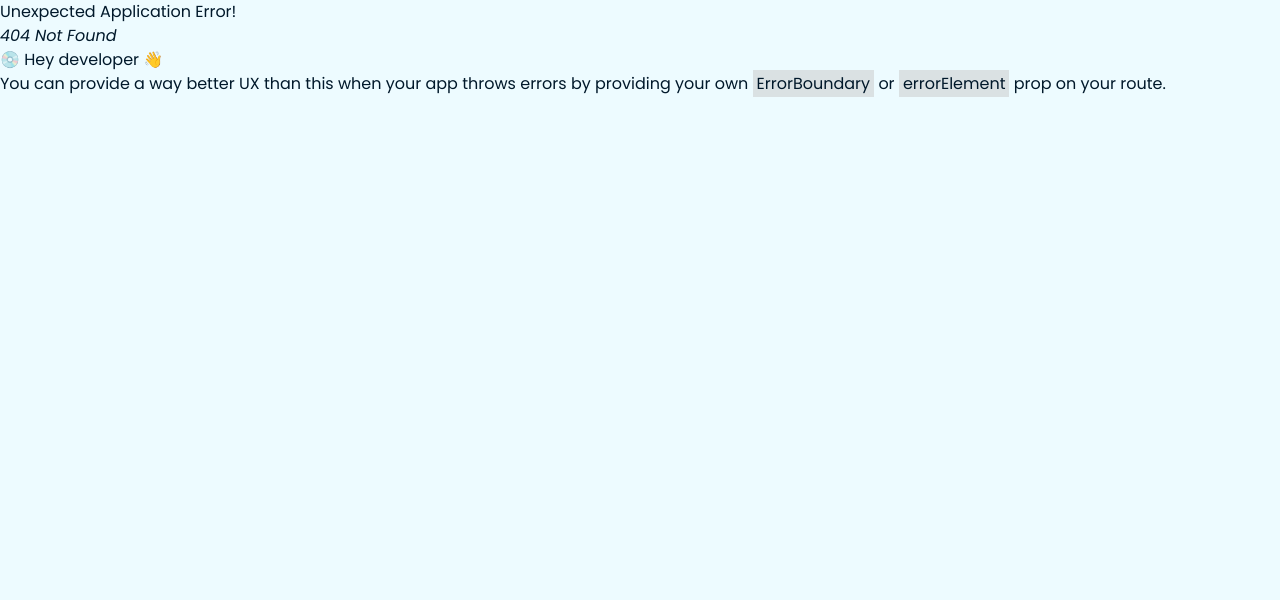
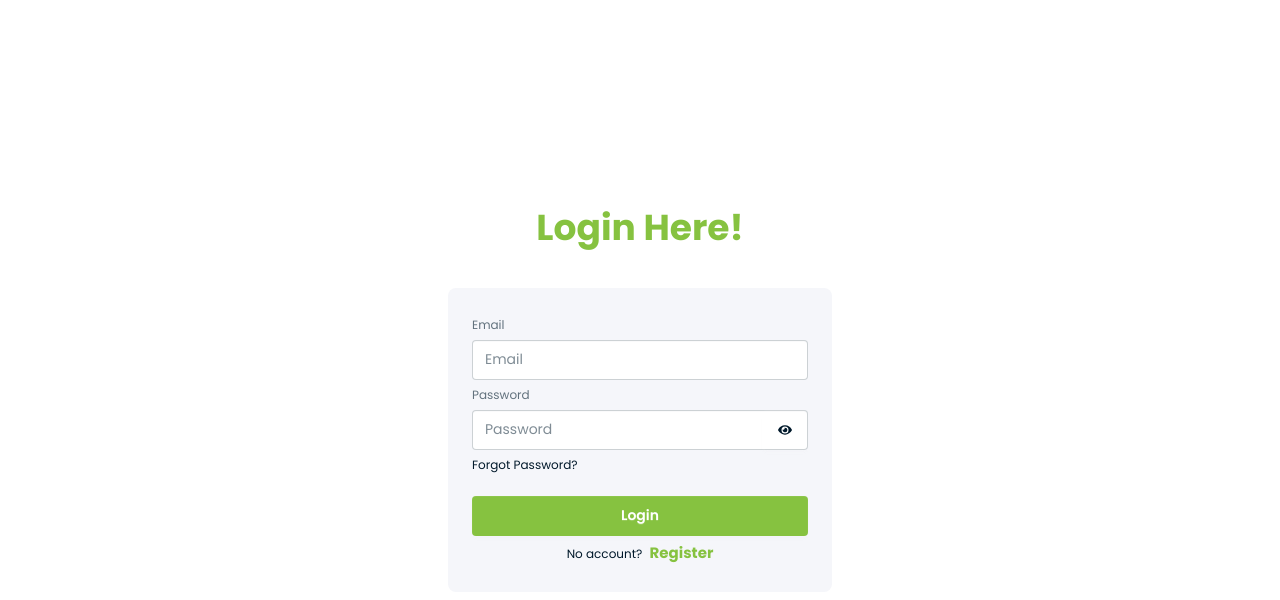
Before and after one commit to biplobrana007/e-tution-client, a React (Vite) app: page /login in a window 1280 px wide. Before the commit this address had no page. Shown: the top 600 px of the page. Built offline with nearby package versions, Linux system fonts and the light colour scheme.

Commit message:
login page design done

```diff
--- a/package.json
+++ b/package.json
@@ -13,6 +13,7 @@
     "@tailwindcss/vite": "^4.1.18",
     "react": "^19.2.0",
     "react-dom": "^19.2.0",
+    "react-hot-toast": "^2.6.0",
     "react-icons": "^5.5.0",
     "react-router": "^7.10.1",
     "tailwindcss": "^4.1.18"
--- a/src/Components/Navbar/Navbar.jsx
+++ b/src/Components/Navbar/Navbar.jsx
@@ -49,14 +49,14 @@ const Navbar = () => {
               </ul>
             </div>
             <Link to="/">
-              <Logo className="text-3xl font-semibold"></Logo>
+              <Logo className="text-3xl font-semibold ml-3"></Logo>
             </Link>
           </div>
           <div className="navbar-center hidden lg:flex">
             <ul className="menu gap-2 menu-horizontal px-1">{links}</ul>
           </div>
           <div className="navbar-end">
-            <Link to="/login" className=" text-primary border px-5 py-2 rounded font-semibold">
+            <Link to="login" className=" text-primary border px-5 py-2 rounded font-semibold">
               Login
             </Link>
           </div>
--- /dev/null
+++ b/src/Pages/Login/Login.jsx
@@ -0,0 +1,95 @@
+import React, { use, useState } from "react";
+import { FaEye, FaEyeSlash } from "react-icons/fa";
+import { Link, useLocation, useNavigate } from "react-router";
+
+
+import Container from "../../Components/Contaniner/Container";
+import toast from "react-hot-toast";
+
+const Login = () => {
+  // const { signInUser } = use(AuthContext);
+
+  const [showPassword, setShowPassword] = useState(false);
+
+  // const navigation = useNavigate();
+  // const location = useLocation();
+
+const handleLogin =(e)=>{
+  e.preventDefault();
+  toast.success("Login successfully......", { position: "top-right" })
+}
+  // const handleLogin = (e) => {
+  //   e.preventDefault();
+  //   const email = e.target.email.value;
+  //   const password = e.target.password.value;
+
+  //     toast.success("Invalid credential!", { position: "top-right" });
+  //     signInUser(email, password)
+  //     .then(() => {
+  //       // Signed in
+  //       toast.success("Login successfully......", { position: "top-right" });
+  //       navigation(`${location.state ? location.state : "/"}`);
+  //     })
+  //     .catch(() => {
+  //     });
+  // };
+
+  return (
+    <Container>
+      <div className=" flex flex-col items-center justify-center min-h-screen">
+        <h2 className="text-4xl text-primary font-bold nuito-font mb-10">
+          Login Here!
+        </h2>
+        <div className="card bg-base-200 w-full max-w-sm shrink-0 ">
+          <div className="card-body">
+            <form onSubmit={handleLogin} className="fieldset">
+              <label className="label ">Email</label>
+              <input
+                name="email"
+                type="email"
+                className="input w-full"
+                placeholder="Email"
+              />
+              <label className="label ">Password</label>
+              <div className="relative">
+                <input
+                  name="password"
+                  type={showPassword ? "text" : "password"}
+                  className="input w-full"
+                  placeholder="Password"
+                />
+                <span
+                  onClick={() => setShowPassword(!showPassword)}
+                  className="btn bg-transparent border-none right-0 absolute"
+                >
+                  {showPassword ? <FaEyeSlash></FaEyeSlash> : <FaEye></FaEye>}
+                </span>
+              </div>
+              <span>Forgot Password?</span>
+              <button
+                type="submit"
+                className="btn bg-primary text-white mt-4 hover:bg-secondary border-none"
+              >
+                Login
+              </button>
+              <p className="text-center ">
+                No account?{" "}
+                <Link
+                  className="font-bold text-[15px]  text-primary hover:underline ml-1"
+                  to="/auth/register" state={location.state}
+                >
+                  Register
+                </Link>
+              </p>
+            </form>
+          </div>
+        </div>
+        {/* <div className="mt-10">
+          <GoogleSignIn></GoogleSignIn>
+        </div> */}
+      </div>
+    </Container>
+  );
+};
+
+export default Login;
--- a/src/Routes/router.jsx
+++ b/src/Routes/router.jsx
@@ -4,6 +4,7 @@ import MainLayout from "../Layouts/MainLayout";
 import Home from "../Pages/Home/Home";
 import Tuitions from "../Pages/Tuition/Tuitions";
 import Tutors from "../Pages/Tutor/Tutors";
+import Login from "../Pages/Login/Login";
 
 const router = createBrowserRouter([
   {
@@ -24,5 +25,9 @@ const router = createBrowserRouter([
       }
     ],
   },
+  {
+    path:"login",
+    Component: Login
+  }
 ]);
 export default router;
--- a/src/index.css
+++ b/src/index.css
@@ -7,8 +7,8 @@
   name: "light";
   default: true; /* set as default */
 
-  --color-base-100: oklch(98% 0.02 240);
-  --color-base-200: oklch(95% 0.03 240);
+  --color-base-100: #FFFFFF;
+  --color-base-200: #F5F6FA;
   --color-base-300: oklch(92% 0.04 240);
   --color-base-content: oklch(20% 0.05 240);
   --color-primary: #86c240;
--- a/src/main.jsx
+++ b/src/main.jsx
@@ -3,10 +3,12 @@ import { createRoot } from "react-dom/client";
 import { RouterProvider } from "react-router";
 import router from "./Routes/router";
 import "./index.css";
+import { Toaster } from "react-hot-toast";
 
 
 createRoot(document.getElementById("root")).render(
   <StrictMode>
     <RouterProvider router={router}></RouterProvider>
+    <Toaster></Toaster>
   </StrictMode>
 );
```
Also changed, not shown: 1 other file (tests, documents, lock files or other folders).
